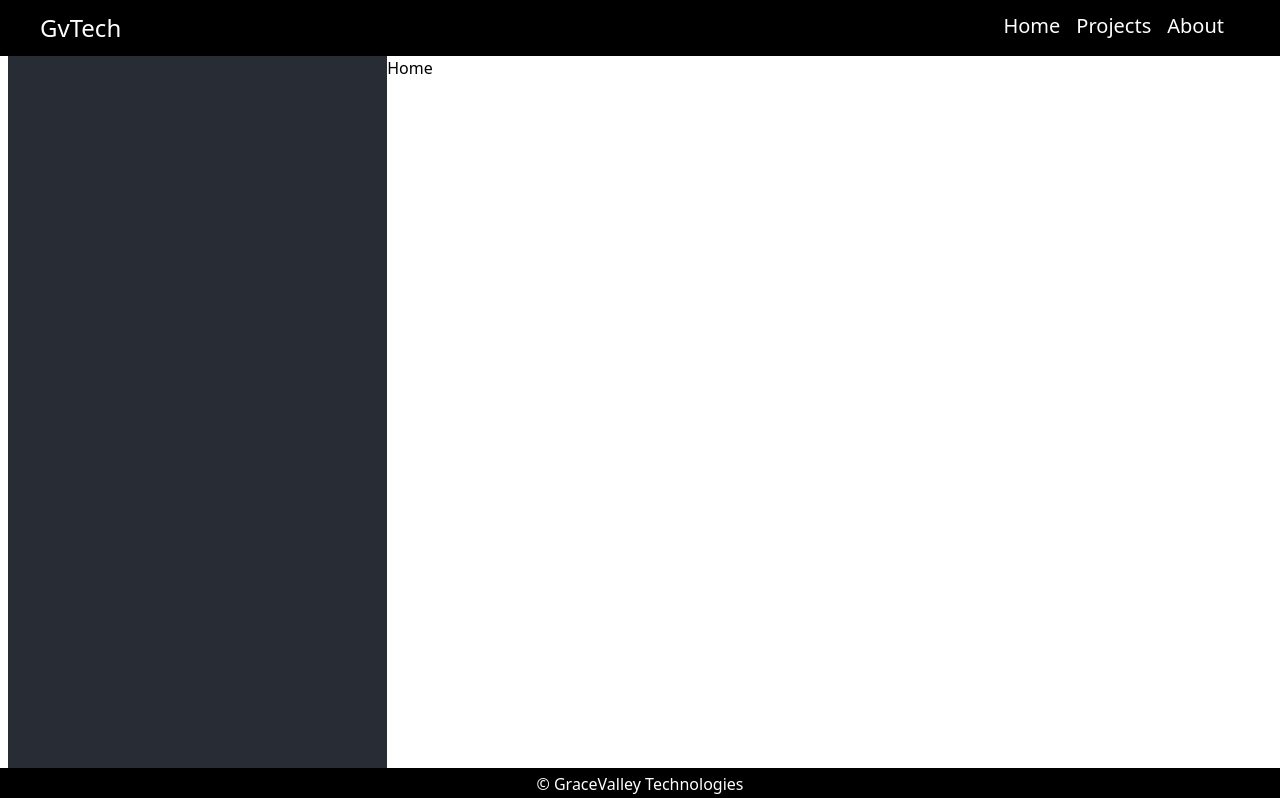
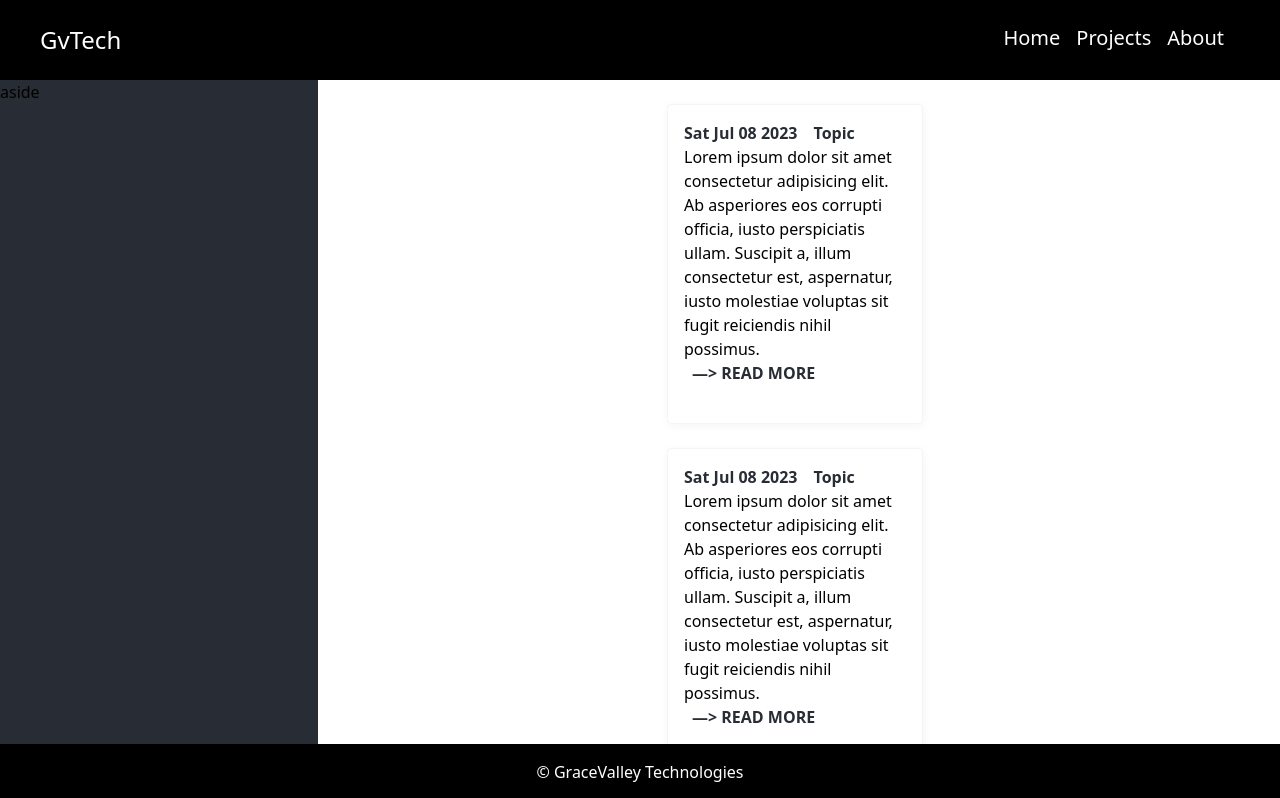
Before and after one commit to NanorIsrael/gv_web, a React (Create React App) app: page / in a window 1280 px wide. Shown: the top 798 px of the page. Built offline with nearby package versions, Linux system fonts and the light colour scheme.

Commit message:
Add home page

```diff
--- a/src/components/Body.tsx
+++ b/src/components/Body.tsx
@@ -6,11 +6,11 @@ type BodyProps = {
 
 export default function Body({children, aside}: BodyProps) {
     return (
-        <main className="px-2 ">
-           { aside && <aside className={''}></aside>}
-            <>
+        <main className="pr-2 ">
+           { aside && <aside className={''}>aside</aside>}
+            <div>
                 {children}
-            </>
+            </div>
         </main>
     )
 }
--- /dev/null
+++ b/src/components/post.tsx
@@ -0,0 +1,15 @@
+import { Link } from "react-router-dom";
+
+export default function Post() {
+    return (
+        <div className="card p-4 bg-white rounded overflow-hidden shadow-md w-100 h-80 m-2 lg:w-64 m-1">
+                <span>{new Date(Date.now()).toDateString()}</span>
+                <span>Topic</span>
+                <p className="">Lorem ipsum dolor sit amet consectetur adipisicing elit. Ab asperiores eos corrupti officia, iusto perspiciatis ullam. Suscipit a, illum consectetur est, aspernatur,
+                  iusto molestiae voluptas sit fugit reiciendis nihil possimus.
+
+                <span className="read_more ml-2 no_wrap">&mdash;&gt;&nbsp;<Link to="/">read more</Link></span>
+                </p>
+        </div>
+    )
+}
--- a/src/index.css
+++ b/src/index.css
@@ -19,8 +19,8 @@
   --BGCOLOR-FADE: #000;
   --BODY-BGCOLOR: #FFF;
   --BGIMAGE: linear-gradient(to bottom, var(--BGCOLOR), var(--BGCOLOR-FADE));
-  --BORDER-COLOR: #333;
-  --HIGHLIGHT-COLOR: rgb(51, 178, 51);
+  --BORDER-COLOR: whitesmoke;
+  --HIGHLIGHT-COLOR: #282c34;
   --LINK-COLOR: #000;
   --LINK-HOVER: hsla(0, 0%, 0%, 0.6);
   --LINK-ACTIVE: orange;
@@ -41,14 +41,21 @@
 
 }
 
+/* GENERAL STYLES */
+html {
+  scroll-behavior: smooth;
+  background-color: #999;
+}
+
 main {
   min-height: 100vh;
   display: flex;
   flex-direction: column;
+  background-color: var(--BODY-BGCOLOR);
 }
+
 aside {
   flex-grow: 1;
-  max-height: 10%;
   background-color: #282c34;
 }
 
@@ -69,7 +76,7 @@ footer, header {
   position: sticky;
   background-color: #000;
   color: #FFF;
-  padding: var(--PADDING-TB) var(--PADDING-SIDE);
+  padding: 1em 2em;
 }
 img {
   display: block;
@@ -77,13 +84,17 @@ img {
   height: auto;
 }
 
+.no_wrap {
+  white-space: nowrap;
+}
 
 
 
+.greeting {
+  animation: App-logo-spin 1s ease-in-out .5s 1;
+}
 
 
-
-/* GENERAL STYLES */
 .profile_photo {
   width: 300px;
   height: 300px;
@@ -91,11 +102,27 @@ img {
   object-fit: cover;
 }
 
+/* HOME */
 
-
-
-
-
+.card {
+  margin-bottom: 1em;
+  box-shadow: 1px 2px 10px whitesmoke;
+  border: 1px solid whitesmoke;
+  padding: 1em 1em;
+}
+.card span {
+  display: inline-block;
+  margin-right: 1em;
+  color: var(--HIGHLIGHT-COLOR);
+  font-weight: 900;
+}
+.read_more  {
+  /* margin: 0 0.5em; */
+  text-transform: uppercase;
+}
+.about {
+  background-color: var(--BODY-BGCOLOR);
+}
 @keyframes App-logo-spin {
   from {
     transform: rotate(0deg);
@@ -107,11 +134,17 @@ img {
 
 @media screen and (min-width: 600px) {
   aside {
-    flex-grow: 1;
-    max-width: 30%;
+    width: 100%;
   }
 
-  main {
-    flex-direction: row;
+   main {
+    display: grid;
+    grid-template-columns: 1fr 3fr;
+
+  }
+
+  .read_more  {
+    margin-left: 0.5em;
+
   }
 }
--- a/src/pages/About.tsx
+++ b/src/pages/About.tsx
@@ -2,8 +2,7 @@ import Body from "../components/Body";
 
 function About() {
     return (
-        <Body>
-            <article aria-label="About" className="">
+            <article aria-label="About" className="p-4 bg-white about">
                 <section className="flex flex-col items-center p-4">
                     <hgroup className="pb-4">
                     <h1 className="greeting gray-500 text-center text-2xl p-2">Hi! I&apos;m Israel.</h1>
@@ -29,7 +28,6 @@ function About() {
               hopefully you will find the content on my site enriching!
             </p>
         </article>
-    </Body>
     )
 }
 
--- a/src/pages/Home.tsx
+++ b/src/pages/Home.tsx
@@ -1,12 +1,17 @@
 import Body from "../components/Body";
+import Post from "../components/post";
 
 function Home() {
     return (
       <Body aside>
         <article aria-label="Home">
-            <div className="content">
-            Home
-            </div>
+            <section className="post_content flex flex-col items-center p-4">
+              <Post/>
+              <Post/>
+              <Post/>
+              <Post/>
+              <Post/>
+            </section>
         </article>
       </Body>
     )
--- a/style.css
+++ b/style.css
@@ -2,20 +2,21 @@
 @tailwind components;
 @tailwind utilities;
 
-@layer base {
+/* @layer base { */
     body {
         margin: 0;
-        font-family: -apple-system, BlinkMacSystemFont 'Segoe UI', 'Roboto', 'Oxygen', */
+        font-family: -apple-system, BlinkMacSystemFont 'Segoe UI', 'Roboto', 'Oxygen',
           'Ubuntu', 'Cantarell', 'Fira Sans', 'Droid Sans', 'Helvetica Neue', sans-serif;
         -webkit-font-smoothing: antialiased;
         -moz-osx-font-smoothing: grayscale;
+        background-color: #FFF
       }
 
       code {
         font-family: source-code-pro, Menlo, Monaco, Consolas, 'Courier New',
           monospace;
       }
-}
+/* } */
 
 @layer compenents {
     input {
```
